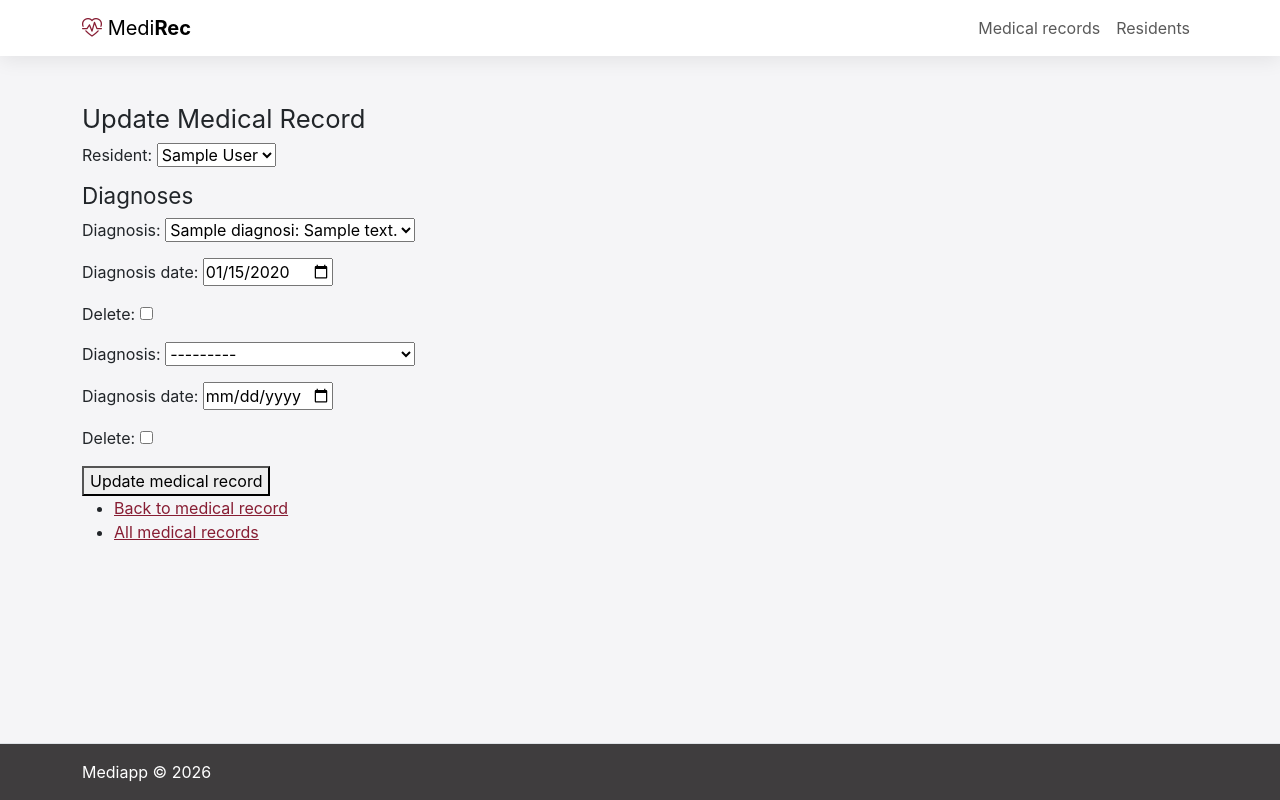
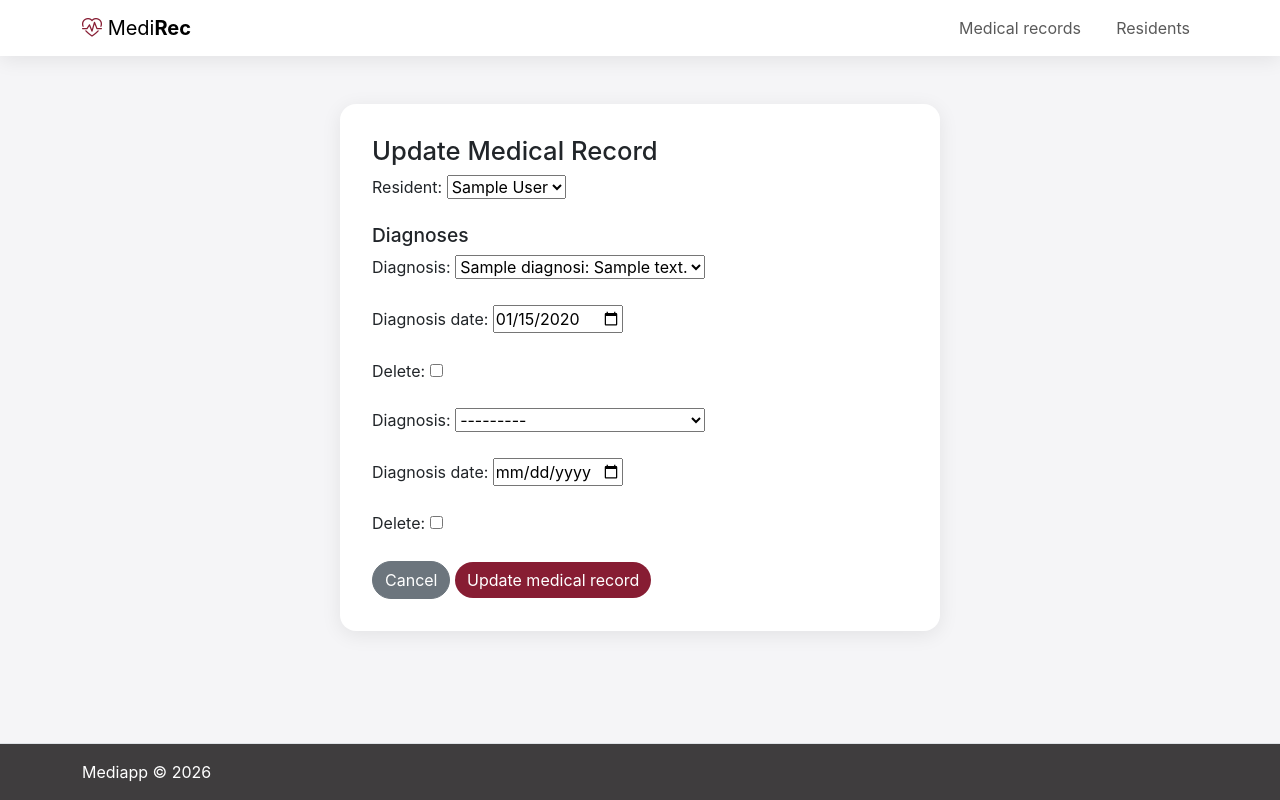
Before and after one commit to addtruong/practice-mr, a Django app: page /records/1/update/ in a window 1280 px wide. Run offline with Django 5.2, Linux system fonts and the light colour scheme; tables that the repository leaves empty hold one stand-in row (values such as "Sample post"); some libraries are stand-ins or nearby versions.

Commit message:
feat: style update medical record page

```diff
--- a/medical_record_app/records/static/records/css/style.css
+++ b/medical_record_app/records/static/records/css/style.css
@@ -142,14 +142,20 @@ td, th {
 
 h1 {
     font-size: 1.6rem;
-    font-weight: 400;
 }
 
 h2 {
-    font-size: 1.4rem;
-    font-weight: 400;
+    font-size: 1.2rem;
 }
 
 .helptext {
     color: var(--text-muted-2);
 }
+
+.nav-link {
+    margin-left: 1.2rem;
+}
+
+.nav-link:hover {
+    color: var(--accent);
+}
--- a/medical_record_app/records/templates/records/update.html
+++ b/medical_record_app/records/templates/records/update.html
@@ -5,6 +5,7 @@
 {% endblock %}
 
 {% block content %}
+<div class="mx-auto form-wrapper">
   <h1>Update Medical Record</h1>
 
   <form method="post">
@@ -21,16 +22,9 @@
         {{ f.as_p }}
       </div>
     {% endfor %}
-
-    <button type="submit">Update medical record</button>
+    <a class="btn btn-secondary" href="{% url 'records:detail' medical_record.id %}">Cancel</a>
+    <button class="btn btn-primary" type="submit">Update medical record</button>
   </form>
 
-  <ul>
-      <li>
-          <a href="{% url 'records:detail' medical_record.id %}">Back to medical record</a>
-      </li>
-      <li>
-          <a href="{% url 'records:index' %}">All medical records</a>
-      </li>
-  </ul>
+</div>
 {% endblock %}
```
